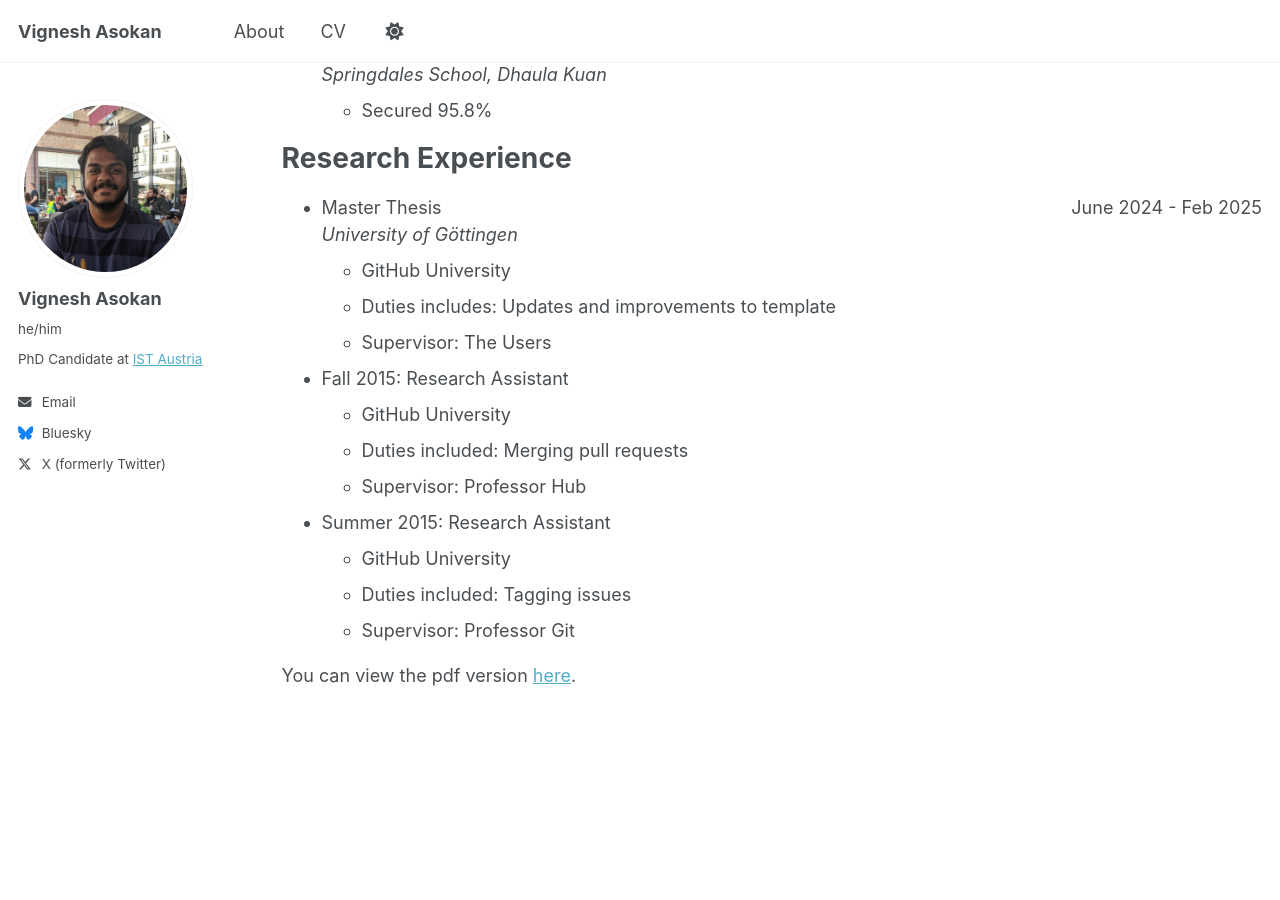
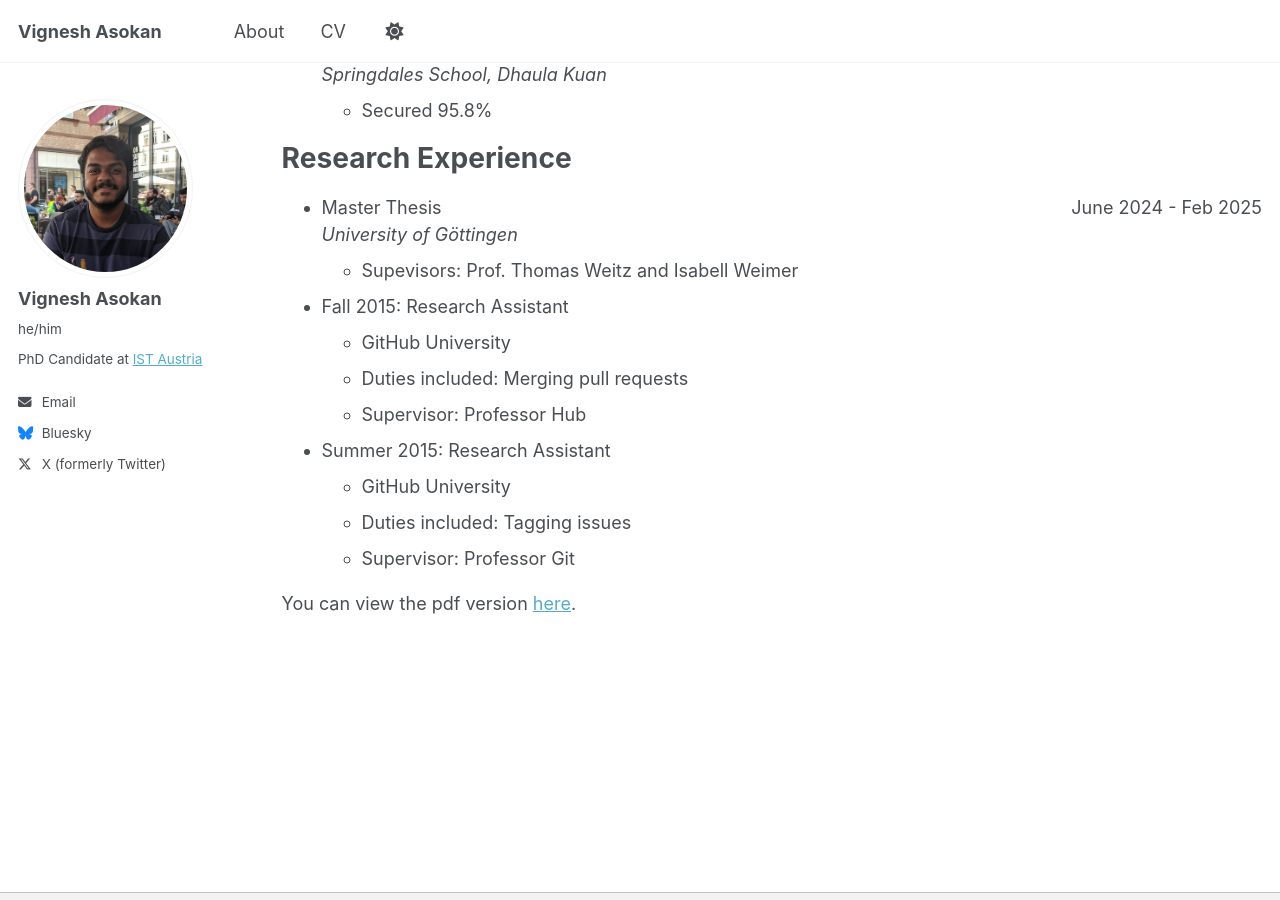
Before and after one commit to vigneshasokan31/vigneshasokan31.github.io, a Jekyll site: the page built from _pages/cv.md, in a window 1280 px wide and 900 px high, scrolled down 365 px. Built offline with Jekyll 4.4.1, drawn with Linux system fonts in a browser that asks for light colours; a script that is not in the unit is left out.

Commit message:
added supervisor

```diff
--- a/_pages/cv.md
+++ b/_pages/cv.md
@@ -26,9 +26,7 @@ Research Experience
 ======
 * Master Thesis <span style="float: right;">June 2024 - Feb 2025</span>
   _University of Göttingen_
-  * GitHub University
-  * Duties includes: Updates and improvements to template
-  * Supervisor: The Users
+  * Supevisors: Prof. Thomas Weitz and Isabell Weimer
 
 * Fall 2015: Research Assistant
   * GitHub University
```
